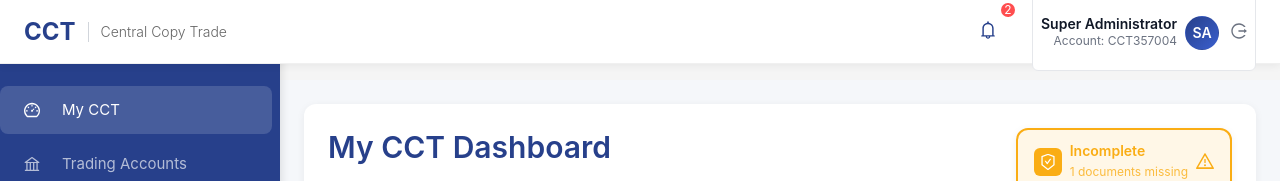
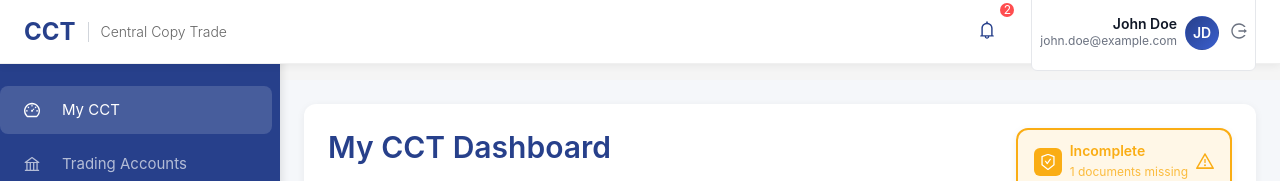
Before and after one commit to cliprs/cct-portal-frontend, a React (Create React App) app: page /dashboard in a window 1280 px wide. Shown: the top 181 px of the page. Built offline with nearby package versions, Linux system fonts and the light colour scheme.

Commit message:
Fix: Real user authentication in MainLayout

```diff
--- a/src/components/MainLayout.tsx
+++ b/src/components/MainLayout.tsx
@@ -1,4 +1,4 @@
-import React, { useState } from 'react';
+import React, { useState, useEffect } from 'react';
 import { Layout, Menu, Button, Badge, Avatar, Dropdown, Typography, Space, Divider, Input, message } from 'antd';
 import {
   DashboardOutlined,
@@ -16,6 +16,9 @@ import {
   SafetyCertificateOutlined,
 } from '@ant-design/icons';
 import { useLocation, useNavigate } from 'react-router-dom';
+import { useAppSelector, useAppDispatch } from '../store';
+import { logout, updateUser } from '../store/slices/authSlice';
+import { apiService } from '../services/api';
 import type { MenuProps } from 'antd';
 
 const { Header, Sider, Content } = Layout;
@@ -29,8 +32,46 @@ interface MainLayoutProps {
 const MainLayout: React.FC<MainLayoutProps> = ({ children }) => {
   const [collapsed, setCollapsed] = useState(false);
   const [helpMessageVisible, setHelpMessageVisible] = useState(false);
+  const [helpMessage, setHelpMessage] = useState('');
   const location = useLocation();
   const navigate = useNavigate();
+  const dispatch = useAppDispatch();
+
+  // 🔧 Redux'dan real user bilgisi al
+  const { user, isAuthenticated, token } = useAppSelector((state) => state.auth);
+
+  // 🔧 User profile fetch
+  useEffect(() => {
+    const fetchUserProfile = async () => {
+      try {
+        // localStorage'dan user bilgisi al
+        const storedUser = localStorage.getItem('user');
+        const storedToken = localStorage.getItem('accessToken');
+
+        if (storedToken && !user && !storedUser) {
+          // API'den user bilgisini çek
+          const response = await apiService.get('/auth/profile');
+          if (response.success && response.data) {
+            dispatch(updateUser(response.data));
+          }
+        } else if (storedUser && !user) {
+          // localStorage'dan user bilgisini Redux'a yükle
+          try {
+            const parsedUser = JSON.parse(storedUser);
+            dispatch(updateUser(parsedUser));
+          } catch (error) {
+            console.warn('Failed to parse stored user data:', error);
+          }
+        }
+      } catch (error) {
+        console.error('Failed to fetch user profile:', error);
+      }
+    };
+
+    if (token || localStorage.getItem('accessToken')) {
+      fetchUserProfile();
+    }
+  }, [token, user, dispatch]);
 
   const menuItems = [
     {
@@ -78,13 +119,54 @@ const MainLayout: React.FC<MainLayoutProps> = ({ children }) => {
     setHelpMessageVisible(!helpMessageVisible);
   };
 
-  const handleSendMessage = () => {
-    console.log('Help message sent');
+  const handleSendMessage = async () => {
+    if (!helpMessage.trim()) {
+      message.warning('Please enter a message');
+      return;
+    }
+
+    try {
+      // TODO: API call to send help message
+      console.log('Help message sent:', helpMessage);
       message.success('Message sent to administrator!');
       setHelpMessageVisible(false);
+      setHelpMessage('');
+    } catch (error) {
+      message.error('Failed to send message');
+    }
   };
 
-  // User dropdown menu (KYC eklendi)
+  // 🔧 Logout handler
+  const handleLogout = () => {
+    dispatch(logout());
+    navigate('/login');
+    message.success('Logged out successfully');
+  };
+
+  // 🔧 User info helper functions
+  const getUserDisplayName = () => {
+    if (!user) return 'Guest User';
+    return `${user.firstName || ''} ${user.lastName || ''}`.trim() || user.email || 'User';
+  };
+
+  const getUserInitials = () => {
+    if (!user) return 'G';
+    const firstName = user.firstName || '';
+    const lastName = user.lastName || '';
+    if (firstName && lastName) {
+      return `${firstName.charAt(0)}${lastName.charAt(0)}`.toUpperCase();
+    }
+    if (firstName) return firstName.charAt(0).toUpperCase();
+    if (user.email) return user.email.charAt(0).toUpperCase();
+    return 'U';
+  };
+
+  const getUserAccountInfo = () => {
+    if (!user) return 'Not logged in';
+    return user.email || user.id?.substring(0, 8) || 'No account info';
+  };
+
+  // User dropdown menu
   const userMenuItems: MenuProps['items'] = [
     {
       key: 'profile',
@@ -111,6 +193,7 @@ const MainLayout: React.FC<MainLayoutProps> = ({ children }) => {
       icon: <LogoutOutlined />,
       label: 'Logout',
       danger: true,
+      onClick: handleLogout,
     },
   ];
 
@@ -235,6 +318,8 @@ const MainLayout: React.FC<MainLayoutProps> = ({ children }) => {
               </div>
               <TextArea
                 placeholder="Type your message here..."
+                value={helpMessage}
+                onChange={(e) => setHelpMessage(e.target.value)}
                 autoSize={{ minRows: 4, maxRows: 8 }}
                 style={{
                   background: '#374151',
@@ -248,7 +333,10 @@ const MainLayout: React.FC<MainLayoutProps> = ({ children }) => {
               <div style={{ display: 'flex', justifyContent: 'space-between', gap: '8px' }}>
                 <Button
                   size="small"
-                  onClick={() => setHelpMessageVisible(false)}
+                  onClick={() => {
+                    setHelpMessageVisible(false);
+                    setHelpMessage('');
+                  }}
                   style={{
                     background: 'transparent',
                     border: '1px solid rgba(255, 255, 255, 0.3)',
@@ -263,6 +351,7 @@ const MainLayout: React.FC<MainLayoutProps> = ({ children }) => {
                   size="small"
                   type="primary"
                   onClick={handleSendMessage}
+                  loading={false} // TODO: Add loading state
                   style={{
                     background: '#FBBF24',
                     border: '1px solid #F59E0B',
@@ -324,7 +413,7 @@ const MainLayout: React.FC<MainLayoutProps> = ({ children }) => {
           {/* Right Side - Notifications and User */}
           <Space size="large" align="center">
             {/* Notifications */}
-            <Badge count={2} size="small">
+            <Badge count={isAuthenticated ? 2 : 0} size="small">
               <Button
                 type="text"
                 icon={<BellOutlined />}
@@ -338,6 +427,7 @@ const MainLayout: React.FC<MainLayoutProps> = ({ children }) => {
             </Badge>
 
             {/* User Info and Dropdown */}
+            {isAuthenticated || user ? (
               <Dropdown menu={{ items: userMenuItems }} placement="bottomRight" arrow>
                 <div
                   style={{
@@ -369,7 +459,7 @@ const MainLayout: React.FC<MainLayoutProps> = ({ children }) => {
                           lineHeight: '18px',
                         }}
                       >
-                      Super Administrator
+                        {getUserDisplayName()}
                       </div>
                       <div
                         style={{
@@ -378,7 +468,7 @@ const MainLayout: React.FC<MainLayoutProps> = ({ children }) => {
                           lineHeight: '16px',
                         }}
                       >
-                      Account: CCT357004
+                        {getUserAccountInfo()}
                       </div>
                     </div>
                     <Avatar
@@ -390,7 +480,7 @@ const MainLayout: React.FC<MainLayoutProps> = ({ children }) => {
                         fontSize: '14px',
                       }}
                     >
-                    SA
+                      {getUserInitials()}
                     </Avatar>
                     <LogoutOutlined
                       style={{
@@ -402,6 +492,31 @@ const MainLayout: React.FC<MainLayoutProps> = ({ children }) => {
                   </Space>
                 </div>
               </Dropdown>
+            ) : (
+              // 🔧 Guest user (not authenticated)
+              <div style={{ display: 'flex', alignItems: 'center', gap: '12px' }}>
+                <Button
+                  type="default"
+                  onClick={() => navigate('/login')}
+                  style={{
+                    borderColor: '#27408b',
+                    color: '#27408b',
+                  }}
+                >
+                  Login
+                </Button>
+                <Button
+                  type="primary"
+                  onClick={() => navigate('/register')}
+                  style={{
+                    background: '#27408b',
+                    borderColor: '#27408b',
+                  }}
+                >
+                  Sign Up
+                </Button>
+              </div>
+            )}
           </Space>
         </Header>
 
```
Lines whose indentation alone changed are shown as unchanged.
